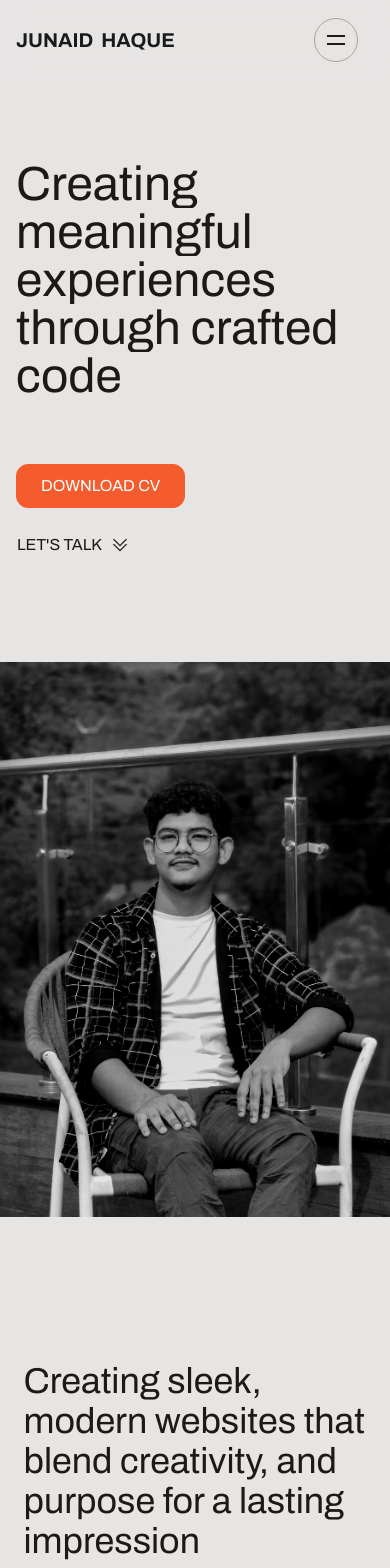
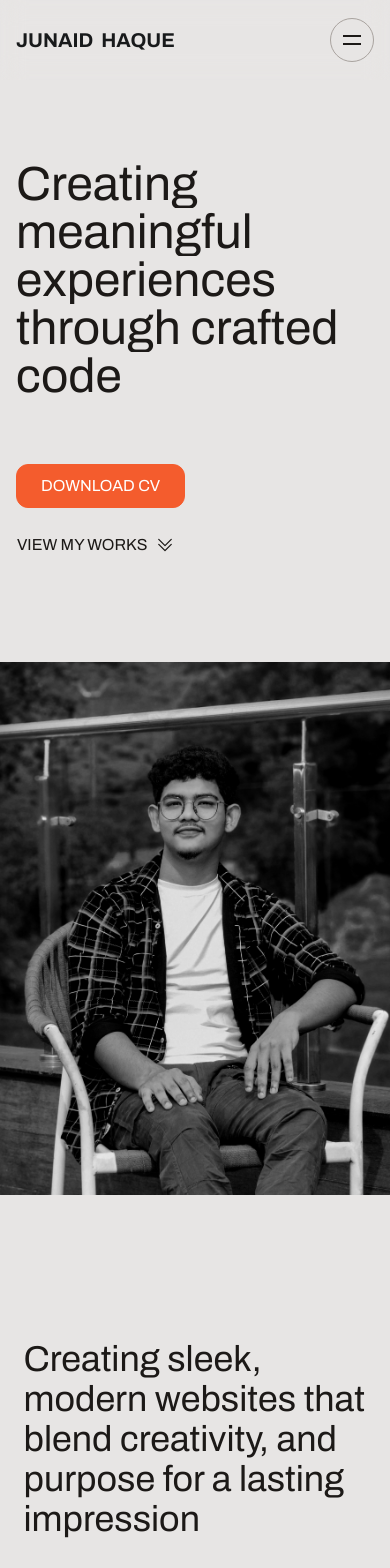
Before and after one commit to HaqueJunaid/junaid-portfolio, a Next.js app: page / in a window 390 px wide. Shown: the top 1568 px of the page. Built offline with nearby package versions, Linux system fonts and the light colour scheme.

Commit message:
Enhance Hero and Header components: add scroll-based animations, improve layout structure, and update button text for clarity

```diff
--- a/src/sections/Header.tsx
+++ b/src/sections/Header.tsx
@@ -152,7 +152,7 @@ const Header: FC = () => {
     <div className="fixed top-0 left-0 w-full z-50">
       <div className="container !max-w-full">
           <div className="flex justify-end items-center h-20 ">
-            <div className="flex items-center justify-center gap-4">
+            <div className="flex items-center justify-center md:gap-4">
               <div
                 className="size-11 border border-stone-400 bg-stone-200 rounded-full inline-flex items-center justify-center"
                 onClick={() => setIsOpen(!isOpen)}
--- a/src/sections/Hero.tsx
+++ b/src/sections/Hero.tsx
@@ -1,16 +1,22 @@
 "use client";
-import { FC, useEffect } from "react";
+import { FC, useEffect, useRef } from "react";
 /* eslint-disable-next-line @typescript-eslint/no-unused-vars */
 import heroImage from "@/assets/images/hero-image.jpg";
 import Image from "next/image";
 import Button from "@/components/Button";
 import SplitType from "split-type";
-import { motion, useAnimate } from "motion/react";
+import { motion, useAnimate, useScroll, useTransform } from "motion/react";
 import { stagger } from "motion";
 
 const Hero: FC = () => {
   const [heroH1Scope, heroH1Animate] = useAnimate();
   const [imageScope, imageAnimate] = useAnimate();
+  const scrollDiv = useRef<HTMLDivElement>(null);
+  const {scrollYProgress} = useScroll({
+    target: scrollDiv,
+    offset: ['start end', 'end end']
+  })
+  const portraitWidth = useTransform(scrollYProgress, [0, 1], ['100%', '240%']);
 
   useEffect(() => {
     new SplitType(heroH1Scope.current, {
@@ -30,7 +36,7 @@ const Hero: FC = () => {
 
   return (
     <section>
-      <div className="grid md:grid-cols-12 md:h-screen items-stretch">
+      <div className="grid md:grid-cols-12 md:h-screen items-stretch sticky top-0">
         <div className="md:col-span-7 flex flex-col justify-center">
           <div className="container !max-w-full">
             <motion.h1
@@ -146,7 +152,7 @@ const Hero: FC = () => {
                 </svg>
                 }
               >
-                Let&apos;s Talk
+                View my works
               </Button>
               </motion.div>
               <motion.div
@@ -164,17 +170,21 @@ const Hero: FC = () => {
             </motion.div>
           </div>
         </div>
-        <div className="md:col-span-5">
-          <motion.div ref={imageScope} initial={{ opacity: 0, translateY: -25 }} className="mt-20 md:mt-0 md:h-full xl:h-screen">
+        <div className="md:col-span-5 relative">
+          <motion.div ref={imageScope} initial={{ opacity: 0, translateY: -25 }} style={{width: portraitWidth}} className="mt-20 md:mt-0 md:size-full xl:size-full md:absolute md:right-0  max-md:!w-full">
             <Image
               src={heroImage}
               alt="My Image"
               priority
               className="size-full object-cover"
+              style={{
+                objectPosition: "50% 20%"
+              }}
             />
           </motion.div>
         </div>
       </div>
+      <div ref={scrollDiv} className="w-full md:h-[200vh]"></div>
     </section>
   );
 };
```
Also changed, not shown: src/assets/images/hero-image.jpg.
